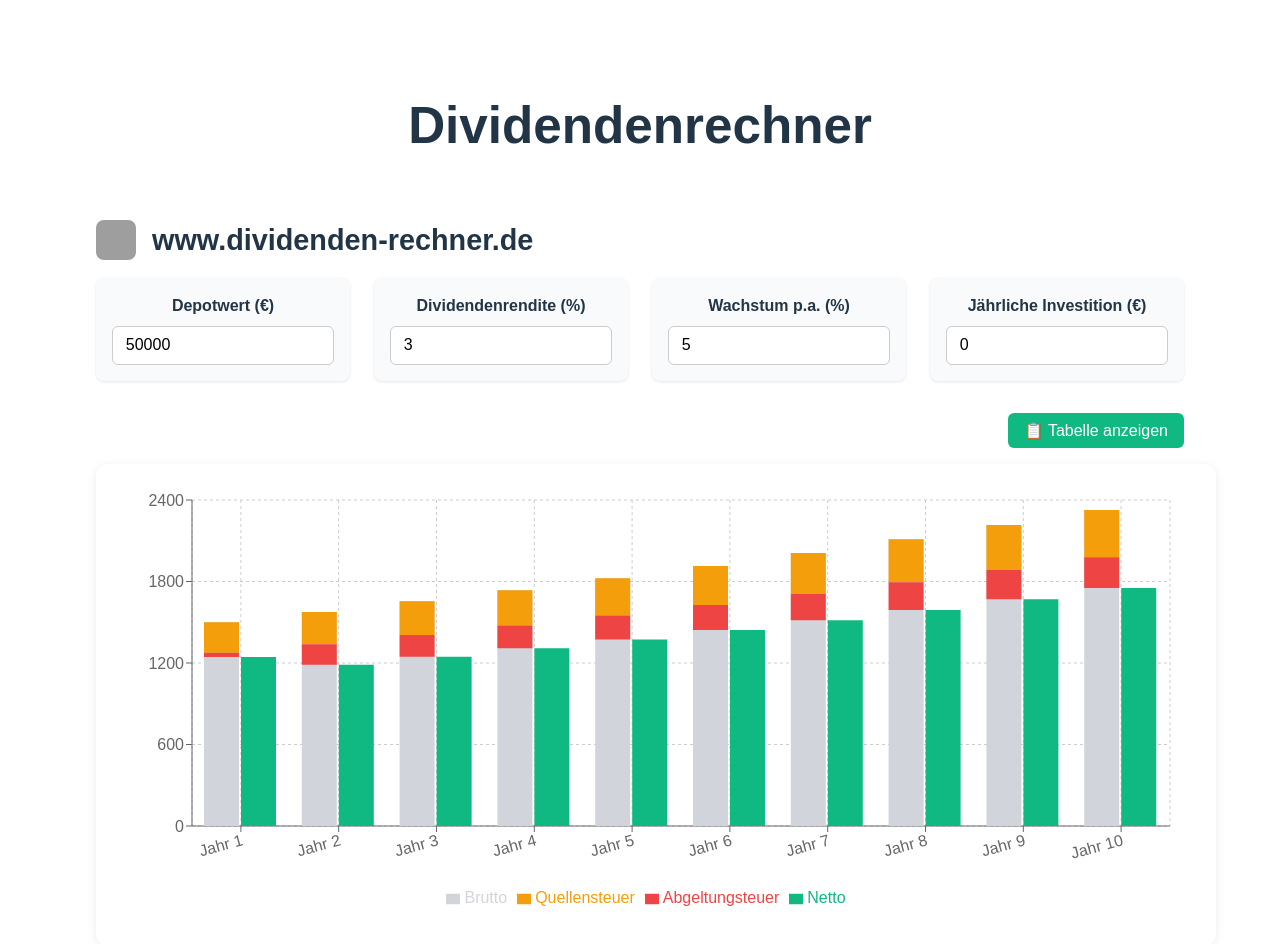
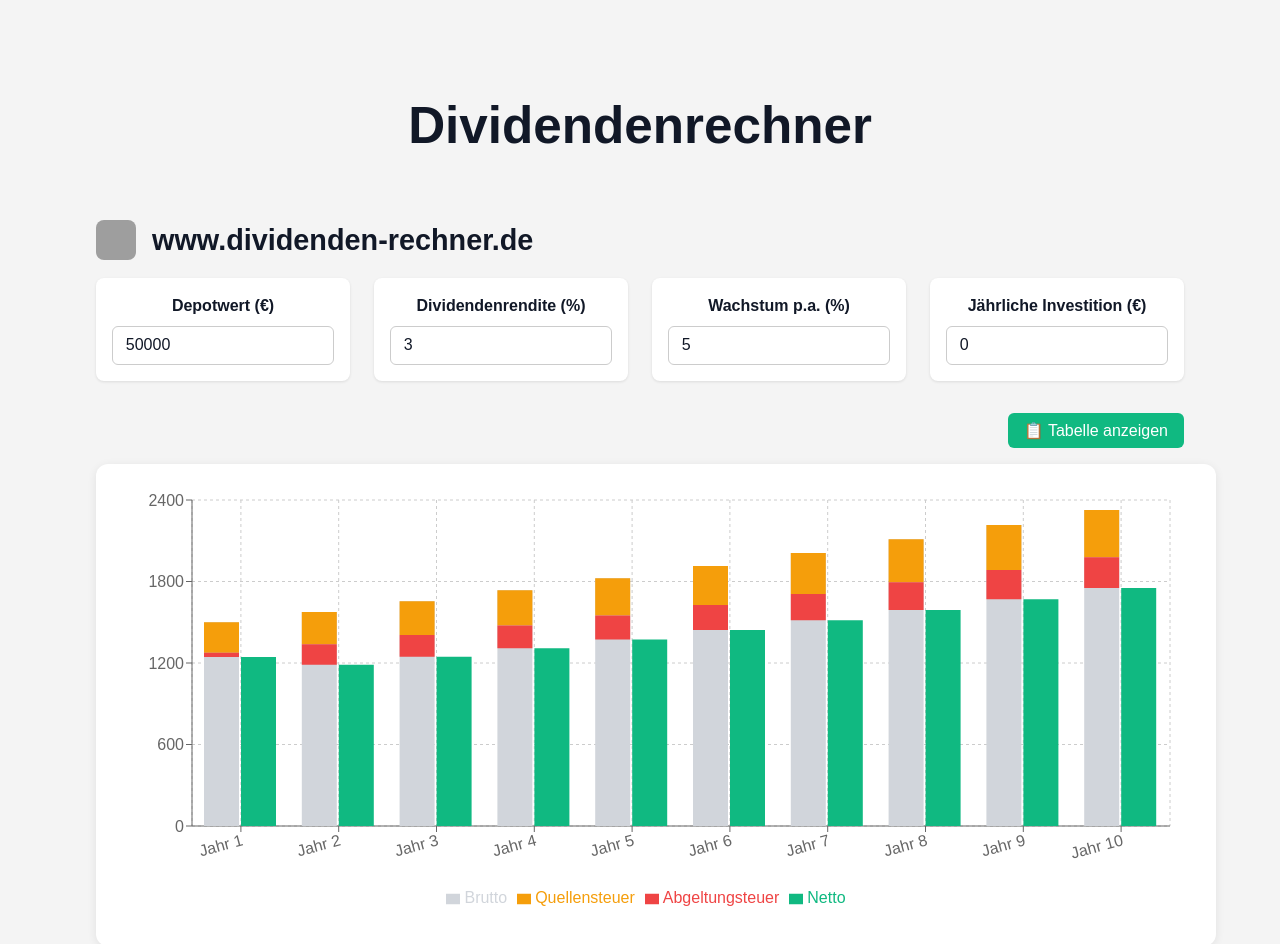
Before and after one commit to dividenden-rechner/projekt, a React (Vite) app: page / in a window 1280 px wide. Shown: the top 944 px of the page. Built offline with nearby package versions, Linux system fonts and the light colour scheme; grey boxes are pictures that could not be loaded.

Commit message:
Update DividendenChart.tsx

```diff
--- a/src/DividendenChart.tsx
+++ b/src/DividendenChart.tsx
@@ -1,4 +1,4 @@
-import React, { useState } from 'react';
+import React, { useState, useEffect } from 'react';
 import {
   BarChart,
   Bar,
@@ -24,6 +24,12 @@ const DividendenChart: React.FC = () => {
   const [wachstum, setWachstum] = useState<number>(5.0);
   const [investition, setInvestition] = useState<number>(0);
   const [zeigeTabelle, setZeigeTabelle] = useState<boolean>(false);
+
+  useEffect(() => {
+    document.body.style.backgroundColor = '#f4f4f4';
+    document.body.style.color = '#111827';
+    document.body.style.fontFamily = 'sans-serif';
+  }, []);
 
   const jahre = Array.from({ length: 10 }, (_, i) => i + 1);
   let aktuellerDepotwert = depotwert;
@@ -74,13 +80,13 @@ const DividendenChart: React.FC = () => {
         }, {
           label: 'Jährliche Investition (€)', value: investition, set: setInvestition
         }].map(({ label, value, set }, idx) => (
-          <div key={idx} style={{ display: 'flex', flexDirection: 'column', background: '#f9fafb', borderRadius: '0.5rem', padding: '1rem', boxShadow: '0 1px 3px rgba(0, 0, 0, 0.1)' }}>
-            <label style={{ fontWeight: 600, marginBottom: '0.5rem' }}>{label}</label>
+          <div key={idx} style={{ display: 'flex', flexDirection: 'column', background: '#ffffff', borderRadius: '0.5rem', padding: '1rem', boxShadow: '0 1px 3px rgba(0, 0, 0, 0.1)' }}>
+            <label style={{ fontWeight: 600, marginBottom: '0.5rem', color: '#111827' }}>{label}</label>
             <input
               type="number"
               value={value}
               onChange={(e) => set(parseFloat(e.target.value) || 0)}
-              style={{ padding: '0.6rem 0.8rem', border: '1px solid #ccc', borderRadius: '0.375rem', fontSize: '1rem' }}
+              style={{ padding: '0.6rem 0.8rem', border: '1px solid #ccc', borderRadius: '0.375rem', fontSize: '1rem', color: '#111827' }}
             />
           </div>
         ))}
@@ -96,8 +102,8 @@ const DividendenChart: React.FC = () => {
       </div>
 
       {zeigeTabelle ? (
-        <div style={{ background: '#fff', borderRadius: '0.75rem', padding: '1rem', boxShadow: '0 2px 10px rgba(0,0,0,0.08)' }}>
-          <table style={{ width: '100%', borderCollapse: 'collapse', fontSize: '0.9rem' }}>
+        <div style={{ background: '#ffffff', borderRadius: '0.75rem', padding: '1rem', boxShadow: '0 2px 10px rgba(0,0,0,0.08)' }}>
+          <table style={{ width: '100%', borderCollapse: 'collapse', fontSize: '0.9rem', color: '#111827' }}>
             <thead>
               <tr>
                 <th style={{ textAlign: 'left', padding: '0.5rem' }}>Jahr</th>
@@ -115,7 +121,7 @@ const DividendenChart: React.FC = () => {
           </table>
         </div>
       ) : (
-        <div style={{ width: '100%', minHeight: 450, backgroundColor: '#fff', borderRadius: '0.75rem', padding: '1rem', boxShadow: '0 2px 10px rgba(0,0,0,0.08)' }}>
+        <div style={{ width: '100%', minHeight: 450, backgroundColor: '#ffffff', borderRadius: '0.75rem', padding: '1rem', boxShadow: '0 2px 10px rgba(0,0,0,0.08)' }}>
           <ResponsiveContainer width="100%" height={450}>
             <BarChart data={daten} margin={{ top: 20, right: 30, left: 20, bottom: 20 }} barCategoryGap={10} barGap={2}>
               <CartesianGrid strokeDasharray="3 3" />
```
